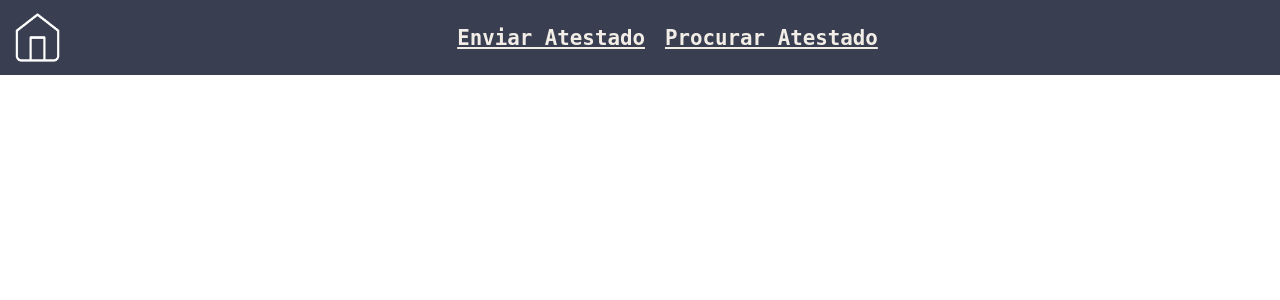
After one commit to lupesii/DevForge-Atestados-Scrum, a Flask app: page /header in a window 1280 px wide. The commit adds this page. Shown: the top 300 px of the page. Run offline with Flask 3, Linux system fonts and the light colour scheme.

Commit message:
feat(#2): add `header template`

```diff
--- a/src/app.py
+++ b/src/app.py
@@ -6,4 +6,8 @@ app = Flask(__name__)
 def index():
     return render_template("index.html"),200
 
+@app.route("/header")
+def header():
+    return render_template('header.html')
+
 app.run(debug=True, use_reloader=True)
--- /dev/null
+++ b/src/static/css/header.css
@@ -0,0 +1,32 @@
+header {
+  display: flex;
+  justify-content: space-between;
+  align-items: center;
+
+  width: 100%;
+  height: 8%;
+  padding: 10px;
+
+  background-color: var(--azul-base);
+}
+
+header > img {
+  width: 55px;
+  height: 55px;
+}
+
+.links_header {
+  display: flex;
+  align-items: center;
+  gap: 20px;
+  margin: auto;
+}
+
+.links_header a {
+  font: normal 900 1.3rem var(--font-principal);
+  color: var(--off-white);
+}
+
+.links_header a:hover {
+  color: var(--off-white-cinza);
+}
--- a/src/static/css/style.css
+++ b/src/static/css/style.css
@@ -1,9 +1,10 @@
 @import url(selecao.css);
+@import url(header.css);
 :root {
   --azul-base: #393f50;
   --off-white: #f2eee7;
   --off-white-cinza: #c2bfbb;
-  --font-principal: "Rowdies";
+  --font-principal: "Rowdies", monospace;
   --border-radius: 25px;
 }
 
@@ -11,7 +12,7 @@
   box-sizing: border-box;
   padding: 0;
   margin: 0;
-  font-family: var(--font-principal), monospace;
+  font-family: var(--font-principal);
 }
 
 main {
--- /dev/null
+++ b/src/templates/header.html
@@ -0,0 +1,18 @@
+<!DOCTYPE html>
+<html lang="pt-br">
+<head>
+    <meta charset="UTF-8">
+    <meta name="viewport" content="width=device-width, initial-scale=1.0">
+    <link rel="stylesheet" href="../static/css/style.css">
+    <title>Cabeçalho Template</title>
+</head>
+<body>
+    <header>
+        <img src="../static/assets/Home.png">
+        <div class="links_header">
+            <a href="#">Enviar Atestado</a>
+            <a href="#">Procurar Atestado</a>
+        </div>
+    </header>
+</body>
+</html>
```
Also changed, not shown: src/static/assets/Home.png (added).
